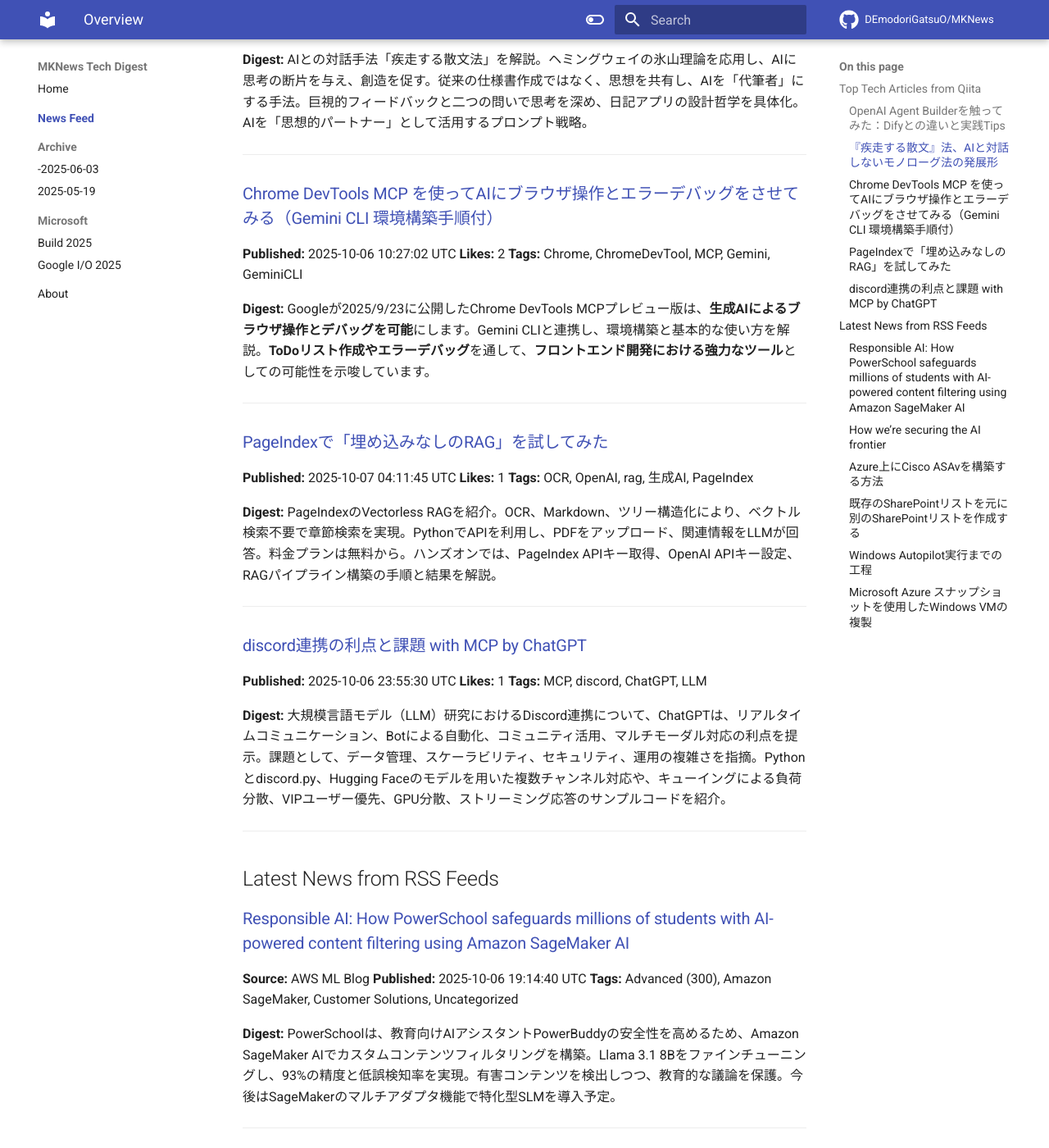
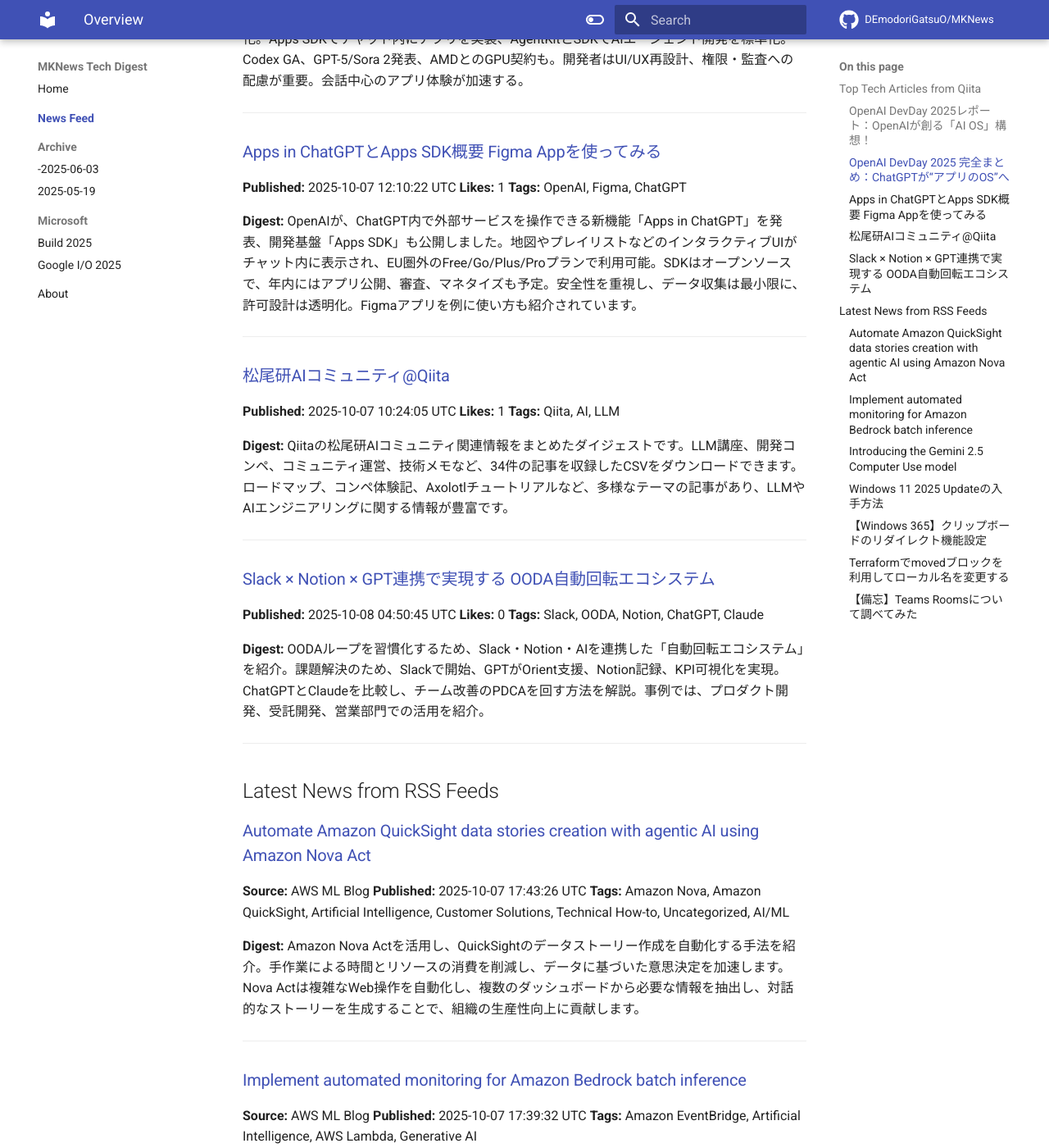
Before and after one commit to DEmodoriGatsuO/MKNews, an MkDocs documentation site: the page built from docs/news/index.md, in a window 1280 px wide and 1400 px high, scrolled down 557 px. Shown: the whole window at 82% size. Built offline with MkDocs 1.6.1 and Material for MkDocs 9.7.7, drawn with Linux system fonts in a browser that asks for light colours; comment, search, counter and statistics services are not loaded; some of the changed text lies outside the part shown.

Commit message:
Automated AI Tech Digest - 2025-10-08

```diff
--- a/docs/news/index.md
+++ b/docs/news/index.md
@@ -1,118 +1,128 @@
-# AI Tech Trends Digest (2025-10-07)
+# AI Tech Trends Digest (2025-10-08)
 
 
 ## Top Tech Articles from Qiita
 
 
-### [OpenAI Agent Builderを触ってみた：Difyとの違いと実践Tips](https://qiita.com/akira_papa_AI/items/7344e21b9204526e5127)
-**Published:** 2025-10-06 21:06:36 UTC
-**Likes:** 9
-**Tags:** OpenAI, ChatGPT, Dify, OpenAIAgentBuilder
+### [OpenAI DevDay 2025レポート：OpenAIが創る「AI OS」構想！](https://qiita.com/ryosuke_ohori/items/e925e920b92c08601752)
+**Published:** 2025-10-08 02:15:09 UTC
+**Likes:** 7
+**Tags:** Python, AI, OpenAI, ChatGPT, DevDay
 
 **Digest:**
-OpenAIのAgent Builderは、ビジュアルでAIエージェントを構築できる新ツール。OpenAI公式で、GPT-5/5-miniと連携、ChatKit統合も容易。Difyとの比較では、シンプルでOpenAIエコシステムに最適。主要機能はノードベースのワークフロー設計で、セキュリティ対策、コスト管理が重要。プロトタイプ開発に強く、ChatKitによるUI実装も容易。テンプレート活用や、Human approvalの適切な配置がポイント。
+OpenAI DevDay 2025では、ChatGPTのアプリプラットフォーム化とAgentKitによるエージェント構築基盤が発表。Apps SDKでChatGPT内アプリ開発が可能になり、Agent Builderで視覚的なワークフロー構築も実現。GPT-5 ProやSora 2のAPI強化、小型モデルも登場。開発者はUI/UXやコスト、セキュリティに注意しつつ、PoCから始めるのが賢明です。
 
 ---
 
-### [『疾走する散文』法、AIと対話しないモノローグ法の発展形](https://qiita.com/makotosaekit/items/f40f2f9917f81dd5714e)
-**Published:** 2025-10-06 19:44:13 UTC
-**Likes:** 5
-**Tags:** AI, プロンプト, ChatGPT, LLM, コンテキストエンジニアリング
+### [OpenAI DevDay 2025 完全まとめ：ChatGPTが“アプリのOS”へ](https://qiita.com/softbase/items/fe35f326df4bd7efda07)
+**Published:** 2025-10-07 13:47:02 UTC
+**Likes:** 1
+**Tags:** OpenAI, DevDay2025
 
 **Digest:**
-AIとの対話手法「疾走する散文法」を解説。ヘミングウェイの氷山理論を応用し、AIに思考の断片を与え、創造を促す。従来の仕様書作成ではなく、思想を共有し、AIを「代筆者」にする手法。巨視的フィードバックと二つの問いで思考を深め、日記アプリの設計哲学を具体化。AIを「思想的パートナー」として活用するプロンプト戦略。
+OpenAI DevDay 2025では、ChatGPTを"次のOS"として位置づけ、アプリ実行環境へと進化。Apps SDKでチャット内にアプリを実装、AgentKitとSDKでAIエージェント開発を標準化。Codex GA、GPT-5/Sora 2発表、AMDとのGPU契約も。開発者はUI/UX再設計、権限・監査への配慮が重要。会話中心のアプリ体験が加速する。
 
 ---
 
-### [Chrome DevTools MCP を使ってAIにブラウザ操作とエラーデバッグをさせてみる（Gemini CLI 環境構築手順付）](https://qiita.com/t-kurasawa/items/4bca79596548ada3c445)
-**Published:** 2025-10-06 10:27:02 UTC
-**Likes:** 2
-**Tags:** Chrome, ChromeDevTool, MCP, Gemini, GeminiCLI
+### [Apps in ChatGPTとApps SDK概要 Figma Appを使ってみる](https://qiita.com/wondercoms/items/094e8de780d4d44c5703)
+**Published:** 2025-10-07 12:10:22 UTC
+**Likes:** 1
+**Tags:** OpenAI, Figma, ChatGPT
 
 **Digest:**
-Googleが2025/9/23に公開したChrome DevTools MCPプレビュー版は、**生成AIによるブラウザ操作とデバッグを可能**にします。Gemini CLIと連携し、環境構築と基本的な使い方を解説。**ToDoリスト作成やエラーデバッグ**を通して、**フロントエンド開発における強力なツール**としての可能性を示唆しています。
+OpenAIが、ChatGPT内で外部サービスを操作できる新機能「Apps in ChatGPT」を発表、開発基盤「Apps SDK」も公開しました。地図やプレイリストなどのインタラクティブUIがチャット内に表示され、EU圏外のFree/Go/Plus/Proプランで利用可能。SDKはオープンソースで、年内にはアプリ公開、審査、マネタイズも予定。安全性を重視し、データ収集は最小限に、許可設計は透明化。Figmaアプリを例に使い方も紹介されています。
 
 ---
 
-### [PageIndexで「埋め込みなしのRAG」を試してみた](https://qiita.com/yo_arai/items/79f1e5ff858852d58b47)
-**Published:** 2025-10-07 04:11:45 UTC
+### [松尾研AIコミュニティ@Qiita](https://qiita.com/kaizen_nagoya/items/6b904eacbbd9a55185cf)
+**Published:** 2025-10-07 10:24:05 UTC
 **Likes:** 1
-**Tags:** OCR, OpenAI, rag, 生成AI, PageIndex
+**Tags:** Qiita, AI, LLM
 
 **Digest:**
-PageIndexのVectorless RAGを紹介。OCR、Markdown、ツリー構造化により、ベクトル検索不要で章節検索を実現。PythonでAPIを利用し、PDFをアップロード、関連情報をLLMが回答。料金プランは無料から。ハンズオンでは、PageIndex APIキー取得、OpenAI APIキー設定、RAGパイプライン構築の手順と結果を解説。
+Qiitaの松尾研AIコミュニティ関連情報をまとめたダイジェストです。LLM講座、開発コンペ、コミュニティ運営、技術メモなど、34件の記事を収録したCSVをダウンロードできます。ロードマップ、コンペ体験記、Axolotlチュートリアルなど、多様なテーマの記事があり、LLMやAIエンジニアリングに関する情報が豊富です。
 
 ---
 
-### [discord連携の利点と課題 with MCP by ChatGPT](https://qiita.com/kaizen_nagoya/items/879b807c19ed67b6ef24)
-**Published:** 2025-10-06 23:55:30 UTC
-**Likes:** 1
-**Tags:** MCP, discord, ChatGPT, LLM
+### [Slack × Notion × GPT連携で実現する OODA自動回転エコシステム](https://qiita.com/ota-tsutomu/items/d3a3db77d67e44f35492)
+**Published:** 2025-10-08 04:50:45 UTC
+**Likes:** 0
+**Tags:** Slack, OODA, Notion, ChatGPT, Claude
 
 **Digest:**
-大規模言語モデル（LLM）研究におけるDiscord連携について、ChatGPTは、リアルタイムコミュニケーション、Botによる自動化、コミュニティ活用、マルチモーダル対応の利点を提示。課題として、データ管理、スケーラビリティ、セキュリティ、運用の複雑さを指摘。Pythonとdiscord.py、Hugging Faceのモデルを用いた複数チャンネル対応や、キューイングによる負荷分散、VIPユーザー優先、GPU分散、ストリーミング応答のサンプルコードを紹介。
+OODAループを習慣化するため、Slack・Notion・AIを連携した「自動回転エコシステム」を紹介。課題解決のため、Slackで開始、GPTがOrient支援、Notion記録、KPI可視化を実現。ChatGPTとClaudeを比較し、チーム改善のPDCAを回す方法を解説。事例では、プロダクト開発、受託開発、営業部門での活用を紹介。
 
 ---
 
 ## Latest News from RSS Feeds
 
 
-### [Responsible AI: How PowerSchool safeguards millions of students with AI-powered content filtering using Amazon SageMaker AI](https://aws.amazon.com/blogs/machine-learning/responsible-ai-how-powerschool-safeguards-millions-of-students-with-ai-powered-content-filtering-using-amazon-sagemaker-ai/)
+### [Automate Amazon QuickSight data stories creation with agentic AI using Amazon Nova Act](https://aws.amazon.com/blogs/machine-learning/automate-amazon-quicksight-data-stories-creation-with-agentic-ai-using-amazon-nova-act/)
 **Source:** AWS ML Blog
-**Published:** 2025-10-06 19:14:40 UTC
-**Tags:** Advanced (300), Amazon SageMaker, Customer Solutions, Uncategorized
+**Published:** 2025-10-07 17:43:26 UTC
+**Tags:** Amazon Nova, Amazon QuickSight, Artificial Intelligence, Customer Solutions, Technical How-to, Uncategorized, AI/ML
 
 **Digest:**
-PowerSchoolは、教育向けAIアシスタントPowerBuddyの安全性を高めるため、Amazon SageMaker AIでカスタムコンテンツフィルタリングを構築。Llama 3.1 8Bをファインチューニングし、93%の精度と低誤検知率を実現。有害コンテンツを検出しつつ、教育的な議論を保護。今後はSageMakerのマルチアダプタ機能で特化型SLMを導入予定。
+Amazon Nova Actを活用し、QuickSightのデータストーリー作成を自動化する手法を紹介。手作業による時間とリソースの消費を削減し、データに基づいた意思決定を加速します。Nova Actは複雑なWeb操作を自動化し、複数のダッシュボードから必要な情報を抽出し、対話的なストーリーを生成することで、組織の生産性向上に貢献します。
 
 ---
 
-### [How we’re securing the AI frontier](https://blog.google/technology/safety-security/ai-security-frontier-strategy-tools/)
-**Source:** Google DeepMind
-**Published:** 2025-10-06 13:00:00 UTC
-**Tags:** Google DeepMind, Safety & Security, AI
+### [Implement automated monitoring for Amazon Bedrock batch inference](https://aws.amazon.com/blogs/machine-learning/implement-automated-monitoring-for-amazon-bedrock-batch-inference/)
+**Source:** AWS ML Blog
+**Published:** 2025-10-07 17:39:32 UTC
+**Tags:** Amazon EventBridge, Artificial Intelligence, AWS Lambda, Generative AI
 
 **Digest:**
-Googleの包括的なAIエコシステムセキュリティ戦略を概観。内部からの脅威に対処するため、AI開発・運用全体でのセキュリティを重視。**AIセキュリティ**、**内部からの脅威**への対策、**包括的戦略**がキーワード。データ保護、モデルの安全性、アクセス制御などを強化し、**AIの安全な利用**を推進しています。
+Amazon Bedrockのバッチ推論向け自動モニタリングソリューションを紹介。金融機関の顧客データ処理を例に、AWS Lambda、EventBridge、DynamoDBを活用し、バッチジョブの状態を可視化。S3へのデータ入出力、DynamoDBでのジョブステータス管理を実現し、コスト効率良く、金融商品のレコメンドなど大量データ処理を可能に。CloudFormationテンプレートによる簡単なデプロイ方法も解説。
 
 ---
 
-### [Azure上にCisco ASAvを構築する方法](https://blog.jbs.co.jp/entry/2025/10/07/143542)
-**Source:** JBS Blog
-**Published:** 2025-10-07 05:35:42 UTC
-**Tags:** ASA, ASAv, Cisco, Microsoft Azure, Firewall, ASDM
+### [Introducing the Gemini 2.5 Computer Use model](https://blog.google/technology/google-deepmind/gemini-computer-use-model/)
+**Source:** Google DeepMind
+**Published:** 2025-10-07 19:00:00 UTC
+**Tags:** Gemini Models, Google DeepMind, AI
 
 **Digest:**
-Azure 上に Cisco の仮想アプライアンス、ASAv を構築する方法を紹介します。ASA 実機がなくとも、Azure 環境で ASAv の設定画面確認や検証が可能です。この記事を参考に、Azure 上での ASAv 構築に挑戦してみましょう。
+Googleは本日、Gemini 2.5 Computer UseモデルをAPI経由でリリースしました。これは、ブラウザやモバイルタスクにおいて、既存の主要な競合製品よりも優れた性能を発揮します。
 
 ---
 
-### [既存のSharePointリストを元に別のSharePointリストを作成する](https://blog.jbs.co.jp/entry/2025/10/07/130557)
-**Source:** JBS Blog
-**Published:** 2025-10-07 04:05:57 UTC
-**Tags:** Tech, SharePoint, SharePointリスト, Microsoft Lists
+### [Windows 11 2025 Updateの入手方法](https://blogs.windows.com/japan/2025/10/08/how-to-get-the-windows-11-2025-update/)
+**Source:** Windows Blog for Japan
+**Published:** 2025-10-08 02:54:11 UTC
+**Tags:** Windows 11, Windows
 
 **Digest:**
-SharePointリストを別のSharePointサイトへ複製する、つまり**リストのコピー**方法を紹介。**既存リストの設定**を基に新しいリストを作成し、効率的なデータ移行を実現します。リストの**構造**や**設定**をそのまま引き継ぎたい場合に有効です。
+Windows 11 バージョン 25H2 が発表され、2025 年 9 月 30 日に公開されました。セキュリティを重視し、軽量化されたアップデートで、Windows 11 バージョン 24H2 ユーザー向けに提供開始。法人・教育機関向けには、Wi-Fi 7対応やプリインストールアプリ削除機能も追加。年次更新プログラムとして、サポート期間がリセットされ、Windows リリース ヘルス ハブで詳細情報が提供されます。
 
 ---
 
-### [Windows Autopilot実行までの工程](https://blog.jbs.co.jp/entry/2025/10/07/092349)
+### [【Windows 365】クリップボードのリダイレクト機能設定](https://blog.jbs.co.jp/entry/2025/10/08/134847)
 **Source:** JBS Blog
-**Published:** 2025-10-07 00:23:49 UTC
-**Tags:** Autopilot, Windows, Intune
+**Published:** 2025-10-08 04:48:47 UTC
+**Tags:** Microsoft, Windows 365, Intune, クラウド
 
 **Digest:**
-Windows Autopilotは、クラウド経由でWindowsデバイスを初期設定するソリューションです。HWID取得、Autopilotデバイス登録、PC初期化などの工程を経て実行されます。Intune連携によるデバイス自動登録や展開プロファイル作成も重要です。Autopilotは、手間のかかるデバイスセットアップを効率化し、運用管理を容易にするメリットがあります。
+Windows 365のクラウドPCは、2025年8月以降のプロビジョニングでセキュリティ強化のため、ドライブ、クリップボード、USB、プリンターのリダイレクトがデフォルト無効に。従来は有効でしたが、現在は手動での有効化が必要です。本記事では、クリップボードのリダイレクトを有効にする方法を解説します。
 
 ---
 
-### [Microsoft Azure スナップショットを使用したWindows VMの複製](https://blog.jbs.co.jp/entry/2025/10/06/155307)
+### [Terraformでmovedブロックを利用してローカル名を変更する](https://blog.jbs.co.jp/entry/2025/10/08/110049)
 **Source:** JBS Blog
-**Published:** 2025-10-06 06:53:07 UTC
-**Tags:** Azure, Microsoft Azure
+**Published:** 2025-10-08 02:00:49 UTC
+**Tags:** Azure, Terraform
 
 **Digest:**
-Microsoft Azure のスナップショットを用いた Windows VM 複製手順を解説。Azure ポータルまたは PowerShell で、OS ディスクのスナップショット作成、マネージドディスクからの VM 作成、そしてネットワーク設定を行います。これにより、Windows VM の迅速な複製が可能となります。
+Terraformの`moved`ブロックは、リソースを再作成せずにローカル名を変更できる強力な機能です。記事では、この機能の試用を通して、`moved`ブロックを使わない場合との比較や、Terraform定義ファイルの作成方法、`moved`ブロック`の使用例を解説しています。
 
 ---
+
+### [【備忘】Teams Roomsについて調べてみた](https://blog.jbs.co.jp/entry/2025/10/08/090323)
+**Source:** JBS Blog
+**Published:** 2025-10-08 00:03:23 UTC
+**Tags:** Teams, Teams rooms
+
+**Digest:**
+Teams Roomsについて調べた結果をまとめます。Microsoft Teams Roomsは、会議室での快適なコラボレーションを実現するソリューションです。ハードウェアとソフトウェアを組み合わせ、ビデオ会議やコンテンツ共有を容易にします。様々なサイズの会議室に対応し、シンプルな操作性で会議をスムーズに進められます。
+
+---
```
